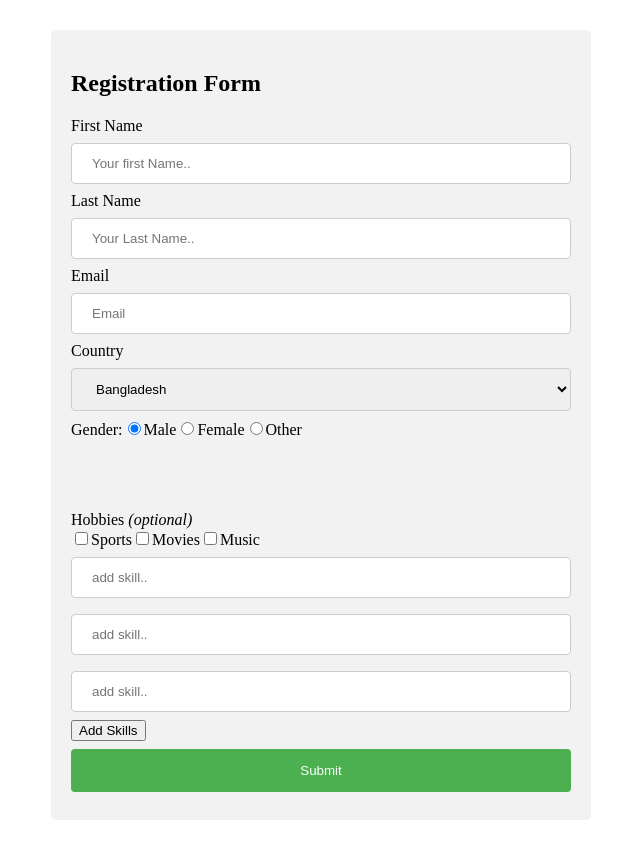
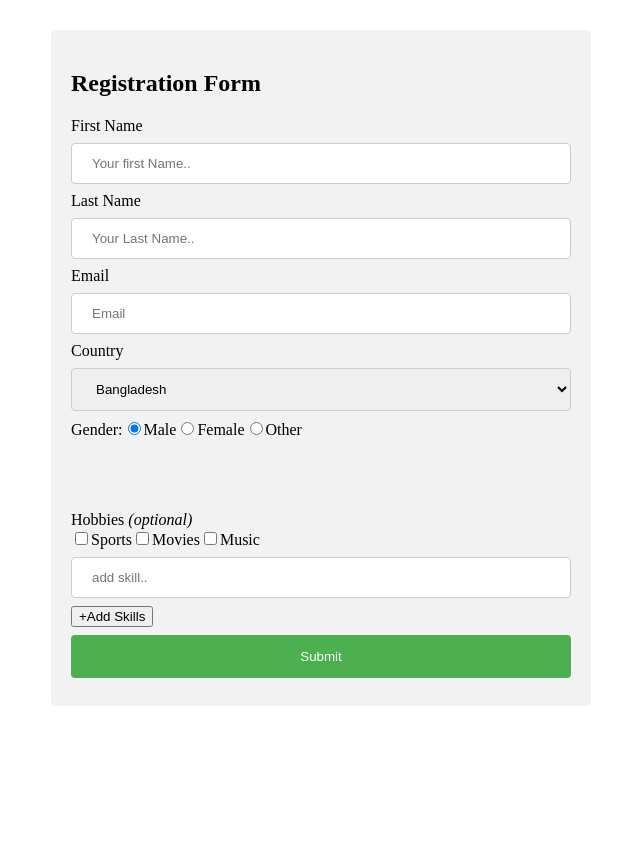
Before and after one commit to maruf-swe/angular-reactive-forms, an Angular app: page / in a window 1280 px wide. Shown: the whole page, without its empty margins (319-959 px from the left). After the commit the page ends 800 px from the top, so only its background shows below. Built offline with nearby package versions, Linux system fonts and the light colour scheme.

Commit message:
AddSkills

```diff
--- a/src/app/app.component.html
+++ b/src/app/app.component.html
@@ -50,7 +50,7 @@
       <ng-container *ngFor="let skill of reactiveForm.get('skills')['controls']">
         <input type="text" placeholder="add skill..">
       </ng-container>
-      <button (click)="addSkils()">Add Skills</button>
+      <button (click)="addSkils()">+Add Skills</button>
     </div>
 
     <input type="submit" value="Submit" id="btn" > <!--[disabled]="!myForm.valid"-->
--- a/src/app/app.component.ts
+++ b/src/app/app.component.ts
@@ -25,8 +25,6 @@ export class AppComponent {
       country: new FormControl('bd'),
       hobbies: new FormControl(null),
       skills: new FormArray([
-        new FormControl(null, Validators.required),
-        new FormControl(null, Validators.required),
         new FormControl(null, Validators.required)
       ])
 
@@ -39,6 +37,7 @@ export class AppComponent {
   }
 
   addSkils(){
+    (<FormArray>this.reactiveForm.get('skills')).push(new FormControl(null))
 
   }
 }
```
